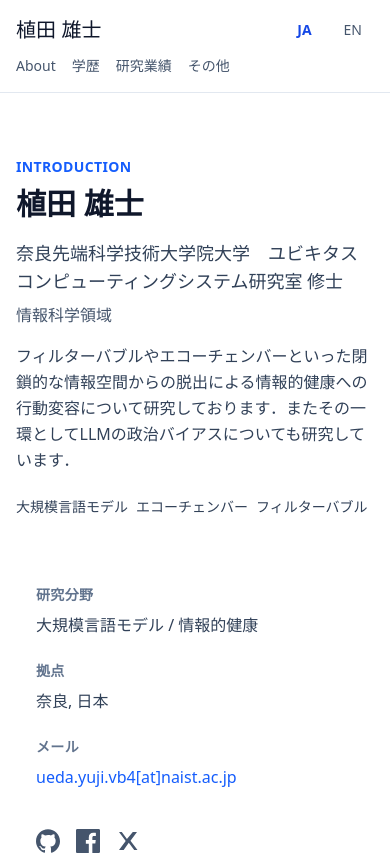
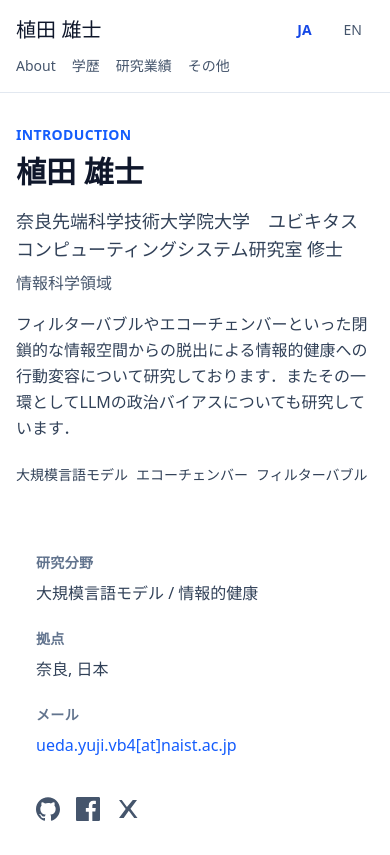
Before and after one commit to yujiponzu/my-page, a Next.js app: page / in a window 390 px wide. Shown: the top 855 px of the page. Built offline with nearby package versions, Linux system fonts and the light colour scheme; a web font is replaced by a local one.

Commit message:
chore: narrow down space between nav and introduction

```diff
--- a/src/app/page.tsx
+++ b/src/app/page.tsx
@@ -304,7 +304,7 @@ export default function Home() {
       </header>
 
       <main>
-        <section className="relative overflow-hidden bg-white py-16 sm:py-20 lg:py-24">
+        <section className="relative overflow-hidden bg-white pb-12 pt-8 sm:py-20 lg:py-24">
           <div className="container mx-auto px-4 sm:px-6">
             <div className="grid items-center gap-12 lg:grid-cols-2">
               <div>
```
